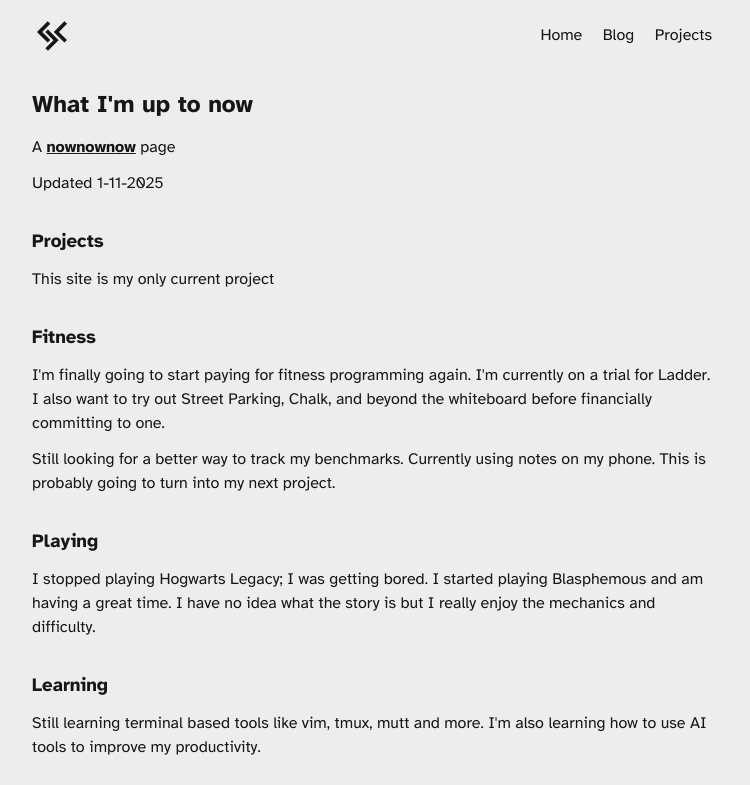
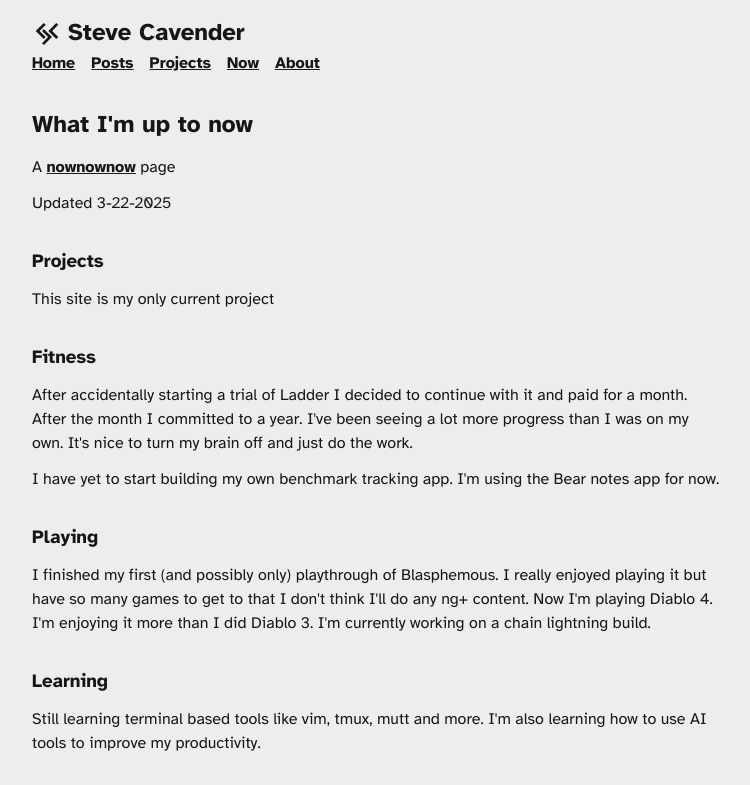
Before and after one commit to StephenCavender/cavender.foo, an Astro site: page /now in a window 1280 px wide. Shown: the top 785 px of the page, without its empty margins (264-1014 px from the left). Built offline with nearby package versions, Linux system fonts and the light colour scheme; Astro itself is replaced by a stand-in of ours.

Commit message:
many updates

```diff
--- a/astro.config.mjs
+++ b/astro.config.mjs
@@ -14,5 +14,7 @@ export default defineConfig({
     "/feed": "/rss.xml",
     "/rss": "/rss.xml",
     "/resume": "/cv",
+    "/blog": "/posts",
+    "/blog/[...slug]": "/posts/[...slug]",
   },
 });
--- a/scripts/generateFeeds.js
+++ b/scripts/generateFeeds.js
@@ -57,8 +57,8 @@ const getFeed = ({
       return {
         ...data,
         date: new Date(data.pubDate),
-        id: `${SITE_URL}/blog/${slug}`,
-        link: `${SITE_URL}/blog/${slug}`,
+        id: `${SITE_URL}/posts/${slug}`,
+        link: `${SITE_URL}/posts/${slug}`,
         description: data.description,
       };
     })
--- a/src/components/Header/Nav.astro
+++ b/src/components/Header/Nav.astro
@@ -3,36 +3,15 @@ import NavLink from "./NavLink.astro";
 ---
 
 <nav>
-  <a href="/" aria-label="logo">
-    <svg
-      version="1.2"
-      xmlns="http://www.w3.org/2000/svg"
-      width="2.5em"
-      height="2.5em"
-      viewBox="0 0 512 512"
-      ><path
-        fill="currentColor"
-        d="m278.2 203.3l136.6-136.6 33.2 33.2-103.3 103.4 103.3 103.3-33.2 33.2zm-73.9-31l22.4 22.4 114.2 114.2-136.6 136.5-33.2-33.2 103.3-103.3-65.7-65.8-37.6-37.6zm-10.4 94.5l39.9 39.8-33.3 33.3-50-50-86.5-86.6 136.5-136.5 33.3 33.2-103.4 103.3z"
-      ></path></svg
-    >
-  </a>
-  <div class="internal-links">
-    <NavLink class="home" href="/">Home</NavLink>
-    <NavLink href="/blog">Blog</NavLink>
-    <NavLink href="/projects">Projects</NavLink>
-  </div>
+  <NavLink class="home" href="/">Home</NavLink>
+  <NavLink href="/posts">Posts</NavLink>
+  <NavLink href="/projects">Projects</NavLink>
+  <NavLink href="/now">Now</NavLink>
+  <NavLink href="/about">About</NavLink>
 </nav>
 <style>
   nav {
     display: flex;
-    align-items: center;
-    justify-content: space-between;
-    flex-wrap: wrap;
-    row-gap: 0.5em;
-  }
-  @media (max-width: 720px) {
-    .home {
-      display: none;
-    }
+    gap: 1em;
   }
 </style>
--- a/src/components/Header/NavLink.astro
+++ b/src/components/Header/NavLink.astro
@@ -13,7 +13,7 @@ const isActive = href === pathname || href === pathname.replace(/\/$/, "");
   <slot />
 </a>
 <style>
-  a {
+  /* a {
     padding: 0.5em 0.5em;
     font-weight: normal;
     text-decoration: none;
@@ -21,5 +21,5 @@ const isActive = href === pathname || href === pathname.replace(/\/$/, "");
   a.active {
     border-bottom: 4px solid transparent;
     border-bottom-color: var(--accent);
-  }
+  } */
 </style>
--- a/src/components/Header/index.astro
+++ b/src/components/Header/index.astro
@@ -3,5 +3,29 @@ import Nav from "./Nav.astro";
 ---
 
 <header>
+  <a href="/" aria-label="home">
+    <svg
+      version="1.2"
+      xmlns="http://www.w3.org/2000/svg"
+      width="2.5em"
+      height="2.5em"
+      viewBox="0 0 512 512"
+      ><path
+        fill="currentColor"
+        d="m278.2 203.3l136.6-136.6 33.2 33.2-103.3 103.4 103.3 103.3-33.2 33.2zm-73.9-31l22.4 22.4 114.2 114.2-136.6 136.5-33.2-33.2 103.3-103.3-65.7-65.8-37.6-37.6zm-10.4 94.5l39.9 39.8-33.3 33.3-50-50-86.5-86.6 136.5-136.5 33.3 33.2-103.4 103.3z"
+      ></path></svg
+    >
+    <h1>Steve Cavender</h1>
+  </a>
   <Nav />
 </header>
+
+<style>
+  header > a {
+    display: flex;
+    gap: 0.5em;
+    font-size: 0.75em;
+    align-items: center;
+    text-decoration: none;
+  }
+</style>
--- a/src/pages/now.astro
+++ b/src/pages/now.astro
@@ -5,7 +5,7 @@ import BaseLayout from "@layouts/BaseLayout.astro";
 <BaseLayout>
   <h2>What I'm up to now</h2>
   <p>A <a href="https://nownownow.com">nownownow</a> page</p>
-  <p>Updated 1-11-2025</p>
+  <p>Updated 3-22-2025</p>
   <section>
     <h3>Projects</h3>
     <p>This site is my only current project</p>
@@ -13,21 +13,24 @@ import BaseLayout from "@layouts/BaseLayout.astro";
   <section>
     <h3>Fitness</h3>
     <p>
-      I'm finally going to start paying for fitness programming again. I'm
-      currently on a trial for Ladder. I also want to try out Street Parking,
-      Chalk, and beyond the whiteboard before financially committing to one.
+      After accidentally starting a trial of Ladder I decided to continue with
+      it and paid for a month. After the month I committed to a year. I've been
+      seeing a lot more progress than I was on my own. It's nice to turn my
+      brain off and just do the work.
     </p>
     <p>
-      Still looking for a better way to track my benchmarks. Currently using
-      notes on my phone. This is probably going to turn into my next project.
+      I have yet to start building my own benchmark tracking app. I'm using the
+      Bear notes app for now.
     </p>
   </section>
   <section>
     <h3>Playing</h3>
     <p>
-      I stopped playing Hogwarts Legacy; I was getting bored. I started playing
-      Blasphemous and am having a great time. I have no idea what the story is
-      but I really enjoy the mechanics and difficulty.
+      I finished my first (and possibly only) playthrough of Blasphemous. I
+      really enjoyed playing it but have so many games to get to that I don't
+      think I'll do any ng+ content. Now I'm playing Diablo 4. I'm enjoying it
+      more than I did Diablo 3. I'm currently working on a chain lightning
+      build.
     </p>
   </section>
   <section>
--- a/src/pages/blog/index.astro
+++ b/src/pages/posts/index.astro
@@ -14,7 +14,7 @@ const articles = (await getCollection("articles")).sort(
         articles.map((article) => (
           <li>
             <span>{article.data.pubDate.toLocaleDateString()}</span>
-            <a href={`/blog/${article.slug}/`}>{article.data.title}</a>
+            <a href={`/posts/${article.slug}/`}>{article.data.title}</a>
           </li>
         ))
       }
--- a/src/pages/tags/[tag].astro
+++ b/src/pages/tags/[tag].astro
@@ -31,7 +31,7 @@ const { articles } = Astro.props;
         articles.map((article) => (
           <>
             <li>
-              <a href={`/blog/${article.slug}`}>{article.data.title}</a>
+              <a href={`/posts/${article.slug}`}>{article.data.title}</a>
             </li>
           </>
         ))
--- a/src/styles/global.css
+++ b/src/styles/global.css
@@ -4,6 +4,7 @@
   --bg-primary: #ededed;
   --border: #898ea4;
   --code: #f06292;
+  --link: #6272a4;
 }
 
 @media (prefers-color-scheme: dark) {
```
Also changed, not shown: src/pages/index.astro (+3 -5 lines), src/pages/posts/[...slug].astro (renamed from src/pages/blog/[...slug].astro).
